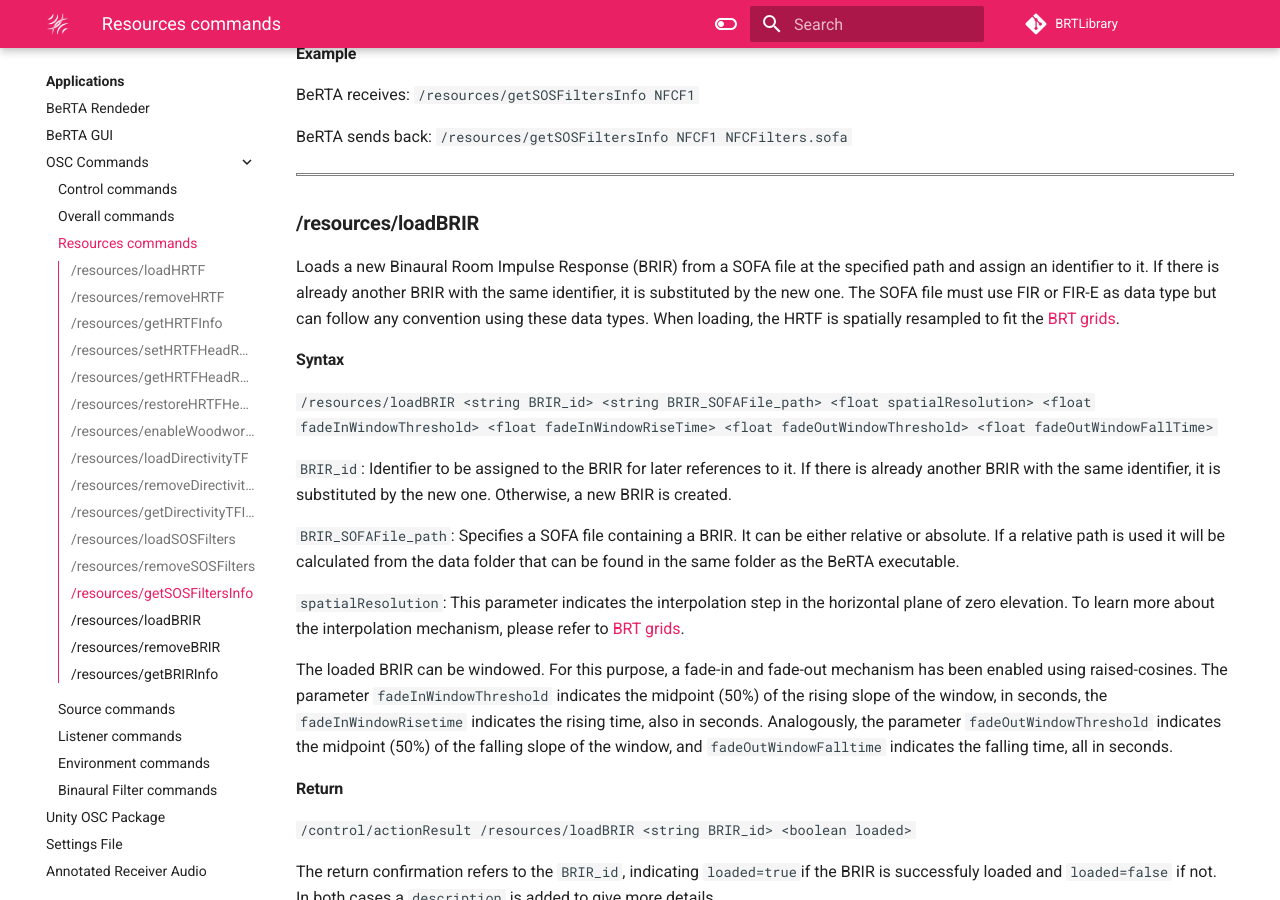
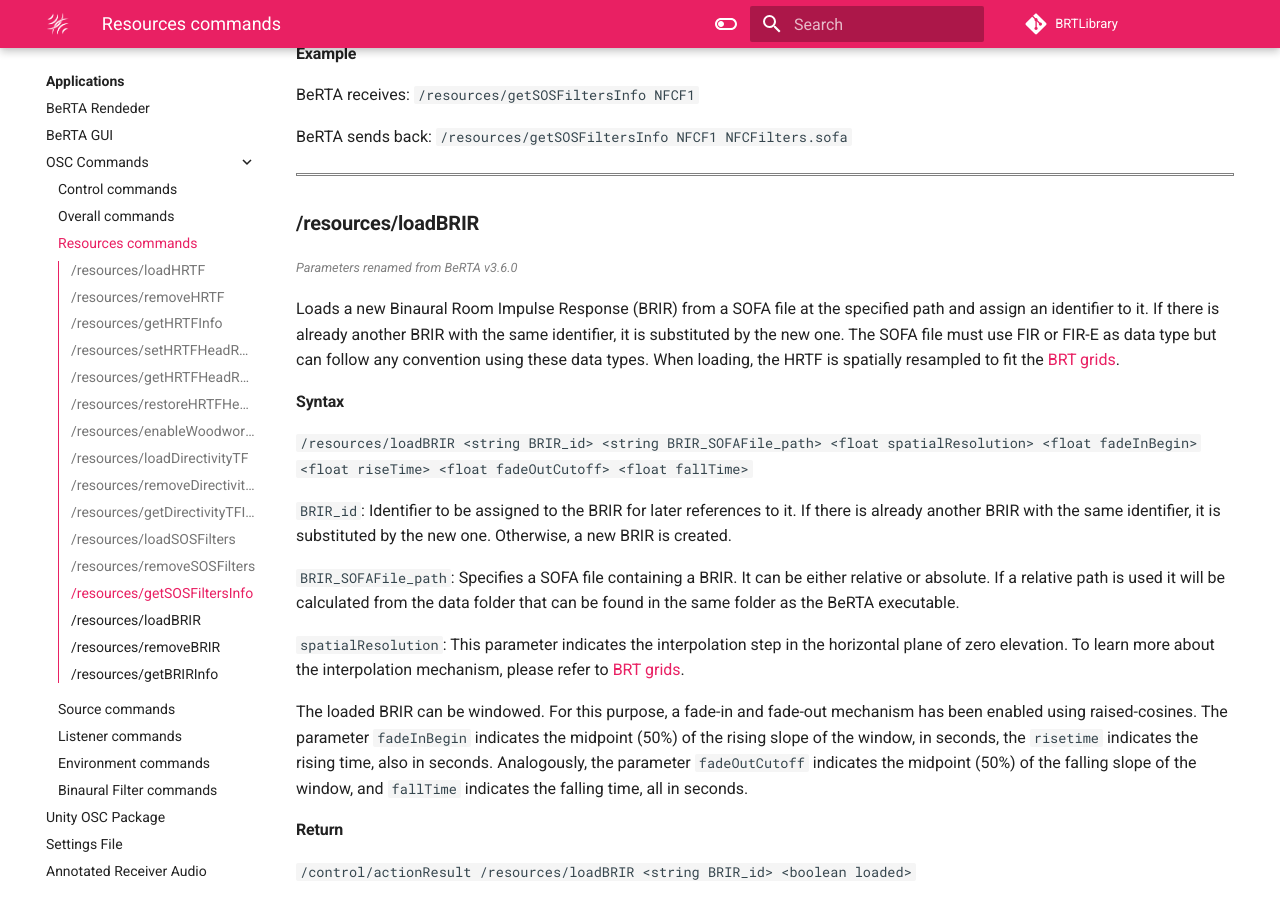
Before and after one commit to GrupoDiana/BRT-Documentation, an MkDocs documentation site: the page built from docs/osc/resources.md, in a window 1280 px wide and 900 px high, scrolled down 8714 px. Built offline with MkDocs 1.6.1 and Material for MkDocs 9.7.7, drawn with Linux system fonts in a browser that asks for light colours; comment, search, counter and statistics services are not loaded.

Commit message:
feat: Rename loadBRIR parameters

```diff
--- a/docs/osc/resources.md
+++ b/docs/osc/resources.md
@@ -367,12 +367,13 @@ BeRTA sends back: `/resources/getSOSFiltersInfo NFCF1 NFCFilters.sofa`
 <hr style="border:1px solid gray">
 
 ### **/resources/loadBRIR**
+<span style="font-size: 0.8em; color: grey; font-style: italic;">Parameters renamed from BeRTA v3.6.0</span>
 
 Loads a new Binaural Room Impulse Response (BRIR) from a SOFA file at the specified path and assign an identifier to it. If there is already another BRIR with the same identifier, it is substituted by the new one. The SOFA file must use FIR or FIR-E as data type but can follow any convention using these data types. When loading, the HRTF is spatially resampled to fit the [BRT grids]().
 
 #### Syntax
 
-`/resources/loadBRIR <string BRIR_id> <string BRIR_SOFAFile_path> <float spatialResolution> <float fadeInWindowThreshold> <float fadeInWindowRiseTime> <float fadeOutWindowThreshold> <float fadeOutWindowFallTime>`
+`/resources/loadBRIR <string BRIR_id> <string BRIR_SOFAFile_path> <float spatialResolution> <float fadeInBegin> <float riseTime> <float fadeOutCutoff> <float fallTime>`
 
 `BRIR_id`: Identifier to be assigned to the BRIR for later references to it. If there is already another BRIR with the same identifier, it is substituted by the new one. Otherwise, a new BRIR is created.
 
@@ -380,7 +381,7 @@ Loads a new Binaural Room Impulse Response (BRIR) from a SOFA file at the specif
 
 `spatialResolution`: This parameter indicates the interpolation step in the horizontal plane of zero elevation. To learn more about the interpolation mechanism, please refer to [BRT grids]().
 
-The loaded BRIR can be windowed. For this purpose, a fade-in and fade-out mechanism has been enabled using raised-cosines. The parameter `fadeInWindowThreshold` indicates the midpoint (50%) of the rising slope of the window, in seconds, the `fadeInWindowRisetime` indicates the rising time, also in seconds. Analogously, the parameter `fadeOutWindowThreshold` indicates the midpoint (50%) of the falling slope of the window, and `fadeOutWindowFalltime` indicates the falling time, all in seconds.
+The loaded BRIR can be windowed. For this purpose, a fade-in and fade-out mechanism has been enabled using raised-cosines. The parameter `fadeInBegin` indicates the midpoint (50%) of the rising slope of the window, in seconds, the `risetime` indicates the rising time, also in seconds. Analogously, the parameter `fadeOutCutoff` indicates the midpoint (50%) of the falling slope of the window, and `fallTime` indicates the falling time, all in seconds.
 
 #### Return
 
```
